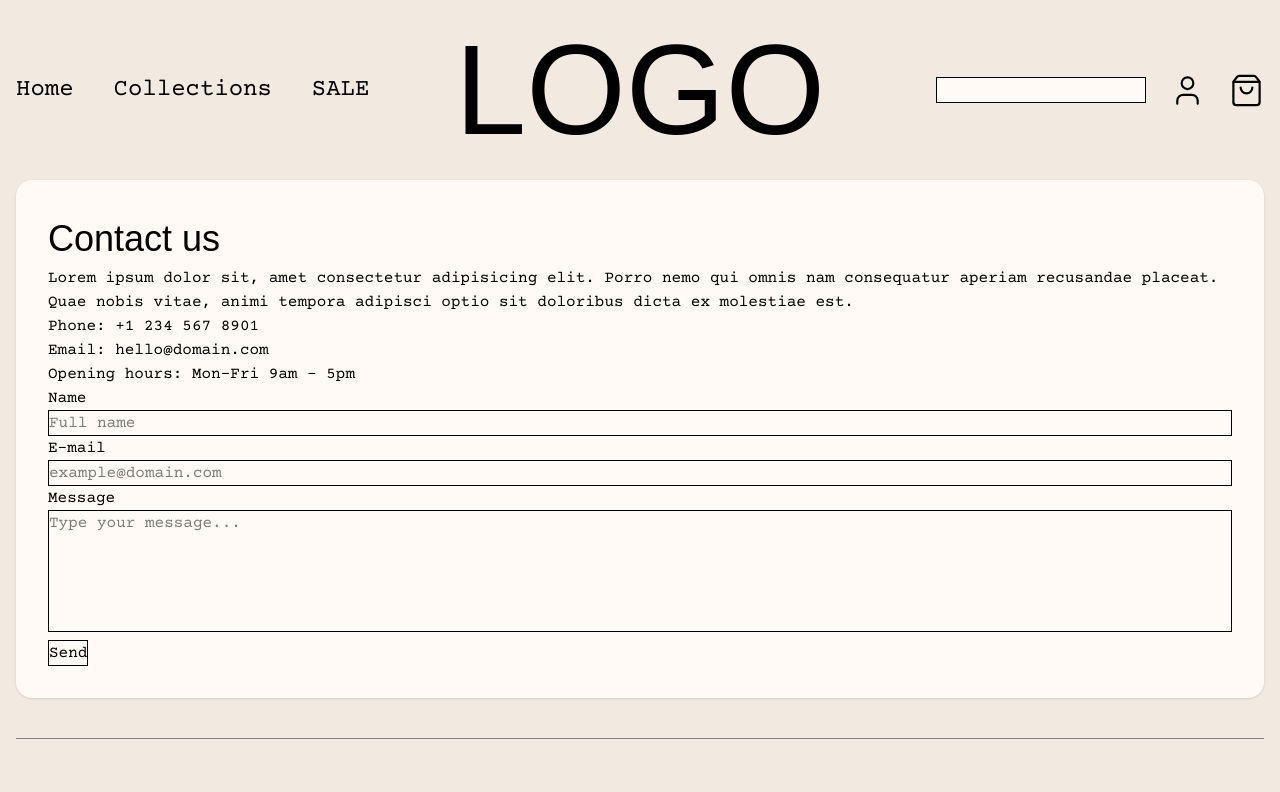
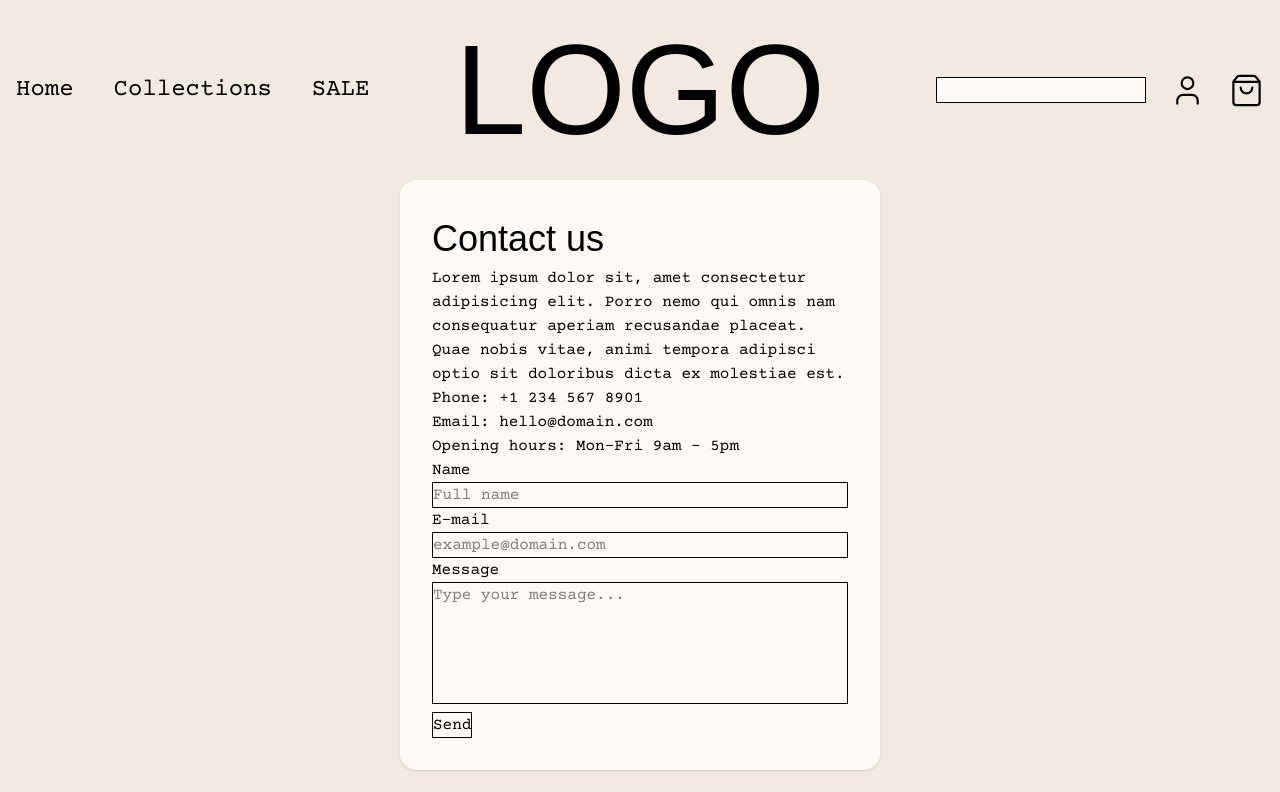
Before and after one commit to Judy-P-Eldh/fashion-e-commerce, a Next.js app: page /contact in a window 1280 px wide. Shown: the top 792 px of the page. Built offline with nearby package versions, Linux system fonts and the light colour scheme; a web font is replaced by a local one.

Commit message:
Style: 2 more options for grid smaller than content. Implemented it on contact form

```diff
--- a/app/contact/page.tsx
+++ b/app/contact/page.tsx
@@ -1,7 +1,7 @@
 export default function ContactPage() {
   return (
     <main className="content-grid">
-      <div className="content rounded-2xl bg-light p-8 shadow">
+      <div className="content-x-small rounded-2xl bg-light p-8 shadow">
         <h2>Contact us</h2>
 
         <p>
--- a/app/globals.css
+++ b/app/globals.css
@@ -73,6 +73,19 @@ body {
   grid-template-columns: inherit;
 }
 
+.content-small {
+  grid-column: content-start / content-end;
+  max-width: 50rem;
+  width: 100%;
+  justify-self: center;
+}
+.content-x-small {
+  grid-column: content-start / content-end;
+  max-width: 30rem;
+  width: 100%;
+  justify-self: center;
+}
+
 .content {
   grid-column: content-start / content-end;
 }
```
